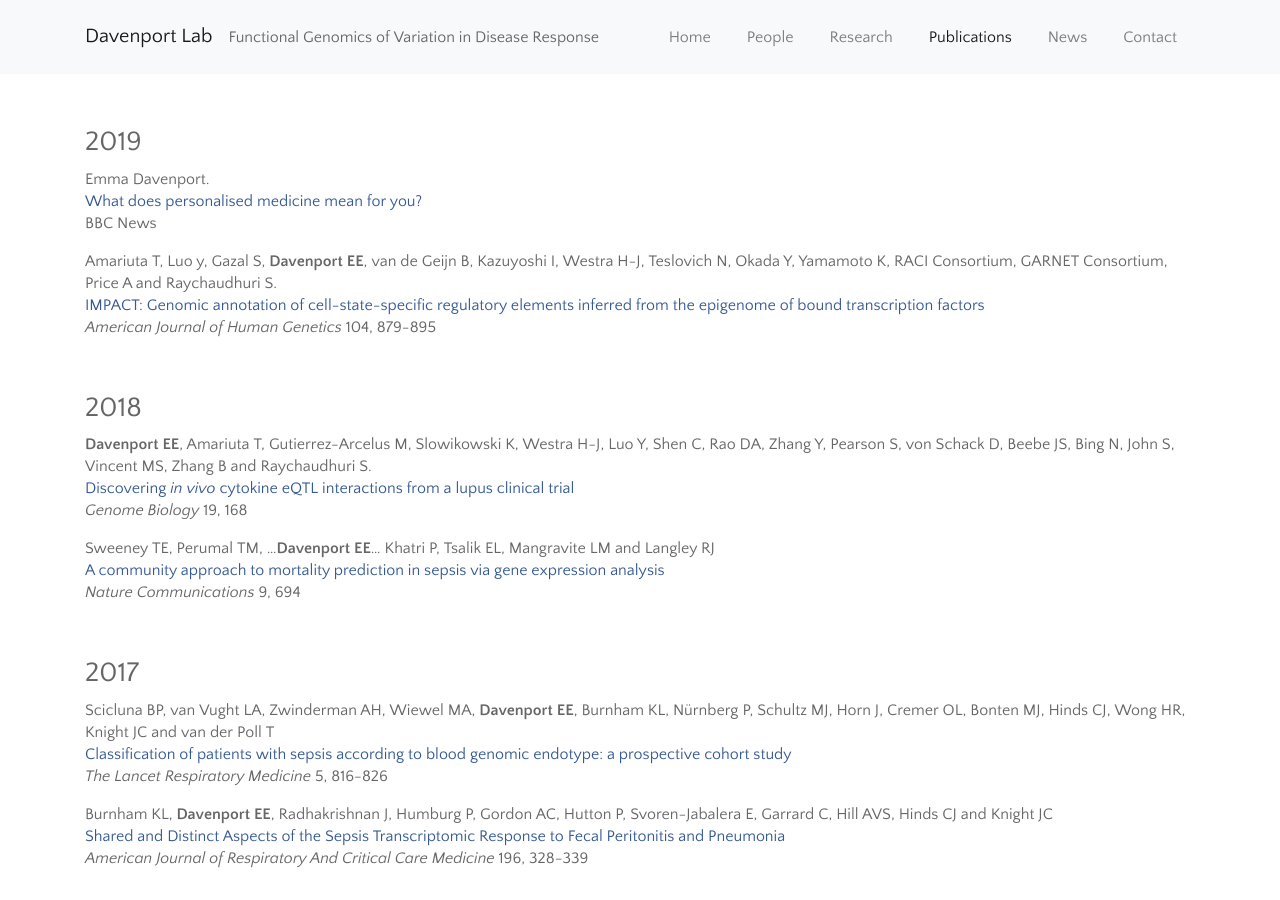
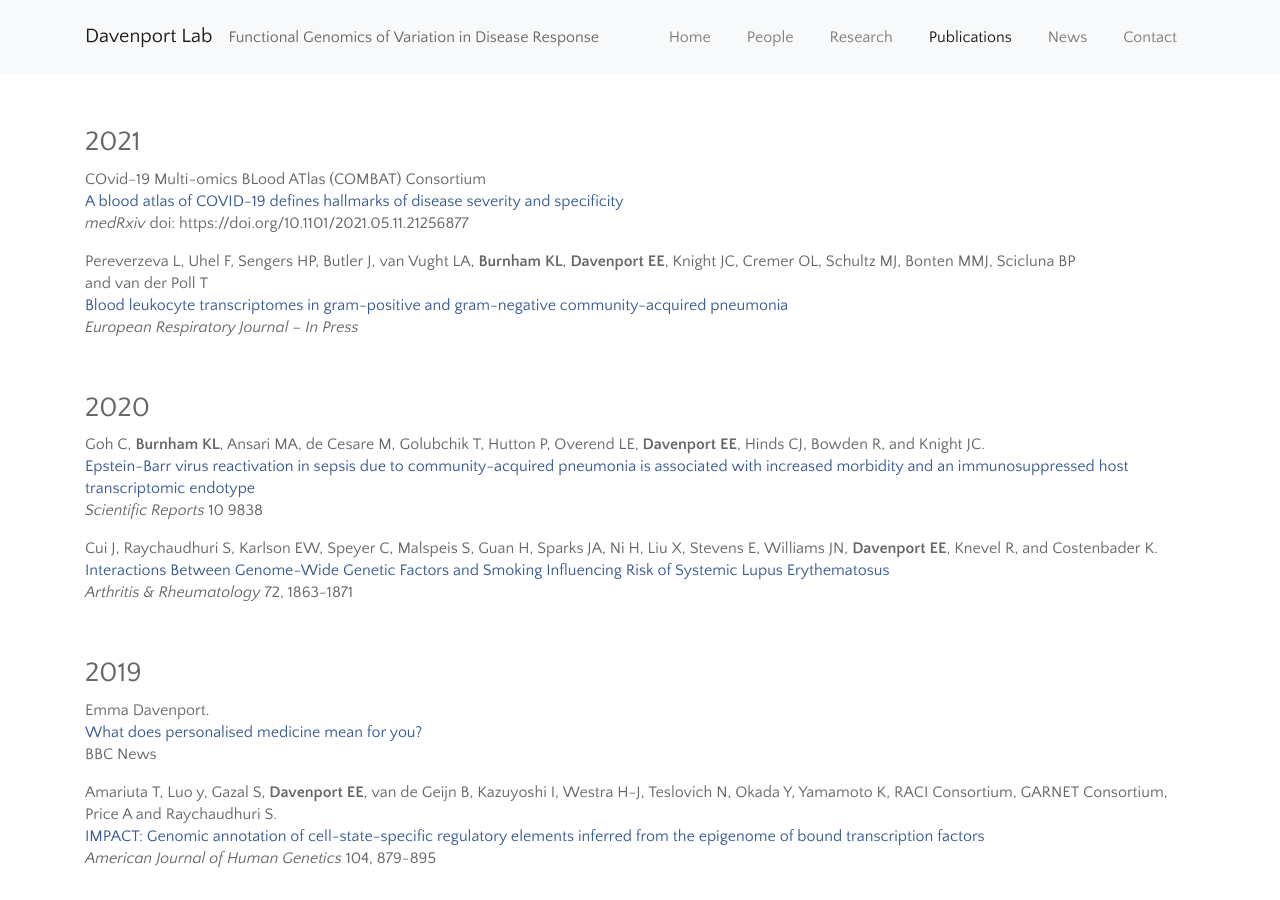
Before and after one commit to davenportlab/davenportlab.github.io, a Jekyll site: the page built from publications.md, in a window 1280 px wide and 900 px high. Built offline with Jekyll 4.4.1, drawn with Linux system fonts in a browser that asks for light colours; nearby versions of some CDN libraries; comment, search, counter and statistics services are not loaded.

Commit message:
Added people, updated news and added recent publications

```diff
--- a/_data/alumni.yml
+++ b/_data/alumni.yml
@@ -10,3 +10,6 @@
 - name: Olivia Edwards
   title: PhD rotation student
   date: "2020"
+- name: Isaac Garcia Salinas
+  title: PhD rotation student
+  date: "2021"
--- a/publications.md
+++ b/publications.md
@@ -1,6 +1,31 @@
 ---
 layout: default
 ---
+<br>
+## 2021
+
+COvid-19 Multi-omics BLood ATlas (COMBAT) Consortium
+[A blood atlas of COVID-19 defines hallmarks of disease severity and specificity](https://www.medrxiv.org/content/10.1101/2021.05.11.21256877v1){:target="_blank"}
+*medRxiv* doi: https://doi.org/10.1101/2021.05.11.21256877
+
+Pereverzeva L, Uhel F, Sengers HP, Butler J, van Vught LA, **Burnham KL**, **Davenport EE**, Knight JC, Cremer OL, Schultz MJ, Bonten MMJ, Scicluna BP
+and van der Poll T
+[Blood leukocyte transcriptomes in gram-positive and gram-negative community-acquired pneumonia](https://pubmed.ncbi.nlm.nih.gov/34446464/){:target="_blank"}
+*European Respiratory Journal* -- *In Press*
+
+
+<br>
+## 2020
+
+Goh C, **Burnham KL**, Ansari MA, de Cesare M, Golubchik T, Hutton P, Overend LE, **Davenport EE**, Hinds CJ, Bowden R, and Knight JC.
+[Epstein-Barr virus reactivation in sepsis due to community-acquired pneumonia is associated with increased morbidity and an immunosuppressed host transcriptomic endotype](https://pubmed.ncbi.nlm.nih.gov/32555213/){:target="_blank"}
+*Scientific Reports* 10 9838
+
+Cui J, Raychaudhuri S, Karlson EW, Speyer C, Malspeis S, Guan H, Sparks JA, Ni H, Liu X, Stevens E, Williams JN, **Davenport EE**, Knevel R, and Costenbader K.
+[Interactions Between Genome-Wide Genetic Factors and Smoking Influencing Risk of Systemic Lupus Erythematosus](https://pubmed.ncbi.nlm.nih.gov/32969204/){:target="_blank"}
+*Arthritis & Rheumatology* 72, 1863-1871
+
+
 <br>
 ## 2019
 Emma Davenport.
```
Also changed, not shown: _data/news.yml (+36 -0 lines), _data/people.yml (+11 -2 lines), assets/img/news/ELRIG.png (added), assets/img/news/GenomicsLite.png (added), assets/img/news/Patient_het_exp.png (added), assets/img/news/away_day21.jpg (added), assets/img/people/Dhupal_Patel.jpg (added), assets/img/people/Haerin_Jang.jpeg (added), assets/img/people/Nikhil_Milind.jpg (added).
